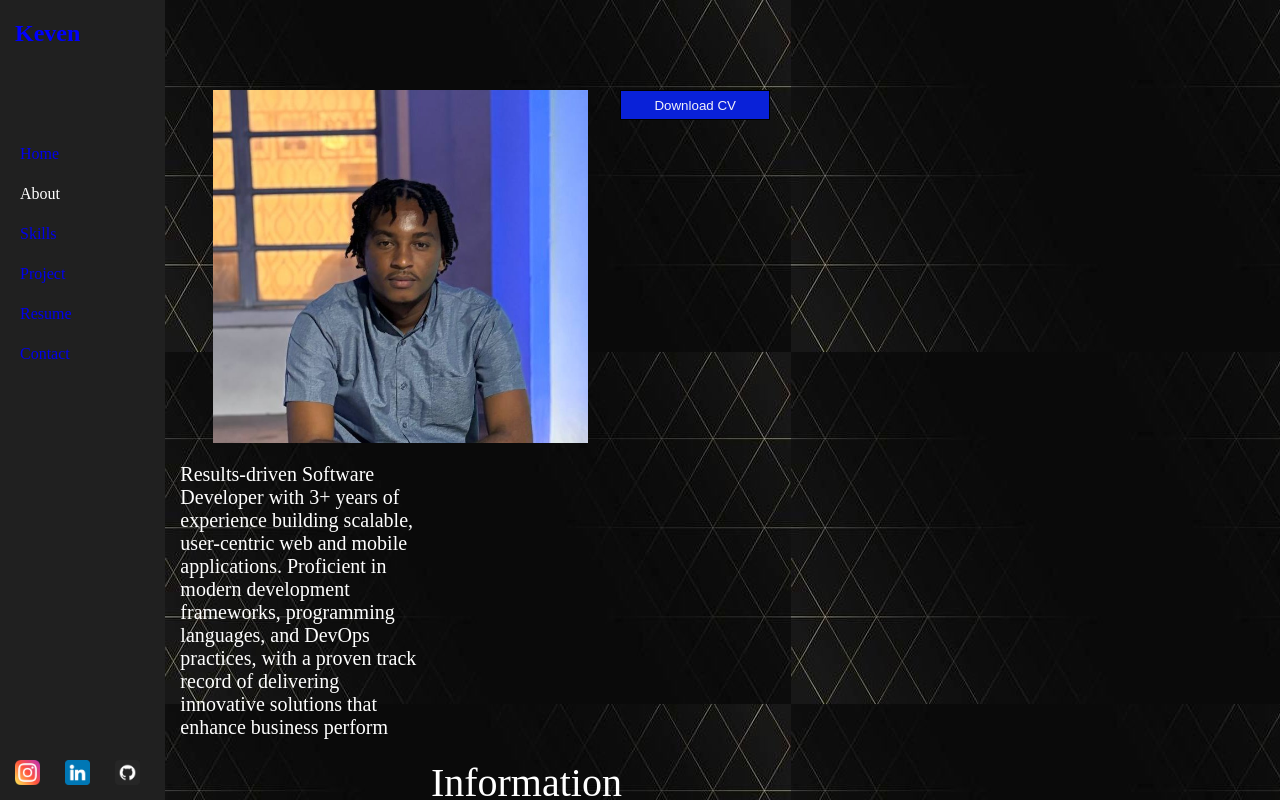
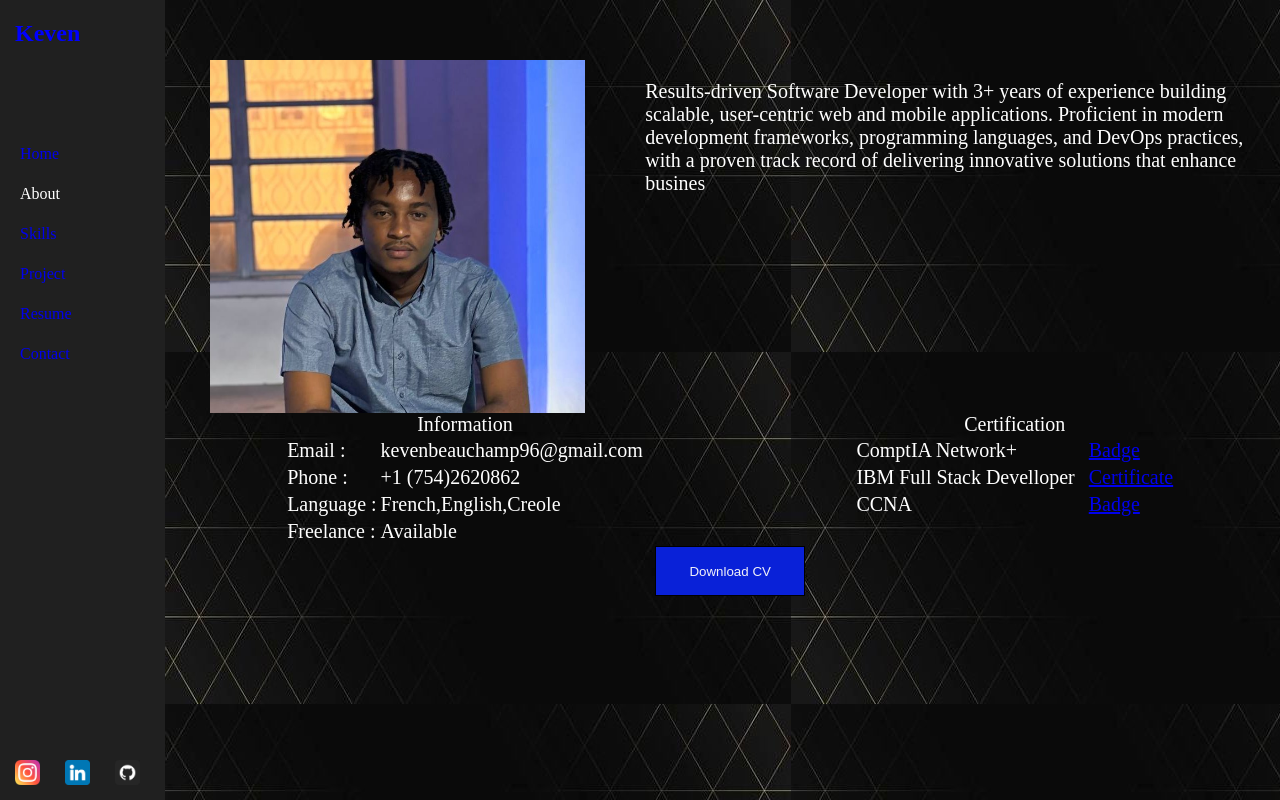
Before and after one commit to KevenBeauchamp/portfolioKWI, a React (Vite) app: page /about in a window 1280 px wide. Shown: the top 800 px of the page. Built offline with nearby package versions, Linux system fonts and the light colour scheme; no server answers.

Commit message:
Home and About is good

```diff
--- a/package.json
+++ b/package.json
@@ -19,6 +19,7 @@
     "nodemailer": "^6.10.0",
     "path": "^0.12.7",
     "react": "^18.3.1",
+    "react-circular-progressbar": "^2.2.0",
     "react-dom": "^18.3.1",
     "react-responsive": "^10.0.1",
     "react-router-dom": "^7.1.1",
--- /dev/null
+++ b/src/component/PhotoshopSkill.jsx
@@ -0,0 +1,37 @@
+import React from "react";
+import { CircularProgressbar, buildStyles } from "react-circular-progressbar";
+import "react-circular-progressbar/dist/styles.css";
+import psLogo from "../assets/js.webp"; // Make sure to place the logo in your project directory
+
+const PhotoshopSkill = () => {
+  const percentage = 90;
+
+  return (
+    <div className="flex flex-col items-center justify-center bg-black text-white p-4">
+      <div className="relative w-24 h-24">
+      <div className="absolute w-full h-full" style={{ width: "75px" }}>
+    <img
+      src={psLogo}
+      alt="Photoshop Logo"
+      className="absolute w-full h-full object-contain opacity-10 z-0"
+    />
+    <div className="absolute w-full h-full z-10">
+      <CircularProgressbar
+        value={percentage}
+        text={`${percentage}%`}
+        styles={buildStyles({
+          textColor: "white",
+          pathColor: "#00CFFF",
+          trailColor: "#1a1a1a",
+          textSize: "24px",
+        })}
+      />
+    </div>
+  </div>
+      </div>
+      <div className="mt-2 text-white text-sm font-medium">Photoshop</div>
+    </div>
+  );
+};
+
+export default PhotoshopSkill;
--- a/src/css/About.module.css
+++ b/src/css/About.module.css
@@ -1,9 +1,9 @@
 .content{
     display: flex;
-    /* justify-content: flex-start; */
+    justify-content: space-around;
     /* height: 100vh; */
     font-size: 20px;
-    padding-top: 30px;
+    /* padding-top: 0px; */
 }
 .info{
     width: 40%;
@@ -23,9 +23,13 @@
 .picture img{
     width: 375px;
 }
-.tableResume{
-    font-size: 40px;
+.tableResume .tableResumes{
+    /* display: none; */
+    width: 40px;
 
+}
+.tableResumeMobile {
+       font-size: 40px;
 }
 
 .resumeMobile p {
@@ -49,10 +53,22 @@
     /* color: blue; */
     /* background-color: blue; */
 /* } */
-.buttonAbout button{
-    width: 150px;
+.buttonAboutMobile button{
+    width: 250px;
     height: 30px;
     background-color: #0921d8;
     color: #f1f1f8;
     border: 1px solid black;
 }
+.buttonAbout {
+    display: flex;
+    justify-content: center;
+}
+.buttonAbout button{
+    width: 150px;
+    height: 50px;
+    background-color: #0921d8;
+    color: #f1f1f8;
+    border: 1px solid black;
+    /* text-size-adjust: 25px; */
+}
--- a/src/css/Home.module.css
+++ b/src/css/Home.module.css
@@ -12,13 +12,17 @@
 }
 .skill{
     display: flex;
-    justify-content: flex-end;
+    justify-content: center;
+
 }
 .partTwo{
-    display: flex;
-    justify-content: space-around;
-    padding-top: 15px;
+    /* display: flex;
+    justify-content: center;
+    padding-top: 15px; */
     height: 9%;
+    position:absolute;
+    bottom: 0;
+    left: 43%;
 }
 .skillOne{
     margin-left: 15px;
@@ -60,6 +64,9 @@ span{
 .contentMobile h3{
     font-size: 40px;
 }
+.content h3{
+    font-size: 30px;
+}
 .allButton{
     display: flex;
     justify-content: space-around;
--- a/src/pages/About.jsx
+++ b/src/pages/About.jsx
@@ -36,8 +36,9 @@ export default function AboutPage(){
   }, []);
     return(
         <>
-            <div className={isTabletOrMobile?classes.contentMobile: classes.content}>
-                <div className={isTabletOrMobile?classes.infoMobile: classes.info}>
+            <div className={isTabletOrMobile?classes.contentMobile: ""}>
+                <div className={isTabletOrMobile?classes.infoMobile: ""}>
+                  <div className={isTabletOrMobile?"": classes.content }>
                     <motion.div
                         animate={{ rotate: 360 }}
                         transition={{ duration: 1 }}
@@ -50,31 +51,33 @@ export default function AboutPage(){
                       {/* <motion.span>{displayText}</motion.span> */}
 
                     </div>
-                    <div className={classes.tableResume}>
+                  </div>
+                  <div className={isTabletOrMobile?"": classes.content }>
+                    <div className={classes.tableResumes}>
 
                         <table>
                           <caption>
                             Information
                           </caption>
                           <tr>
-                            <td>Email &nbsp; &nbsp; &nbsp; &nbsp; &nbsp; : </td>
+                            <td>Email {isTabletOrMobile?" &nbsp; &nbsp; &nbsp; &nbsp; &nbsp;": " "} : </td>
                             <td>kevenbeauchamp96@gmail.com</td>
                           </tr>
                           <tr>
-                            <td>Phone &nbsp;  &nbsp; &nbsp;  &nbsp; &nbsp;   : </td>
+                            <td>Phone {isTabletOrMobile?" &nbsp;  &nbsp; &nbsp;  &nbsp; &nbsp;": " "}    : </td>
                             <td>+1 (754)2620862</td>
                           </tr>
                           <tr>
-                            <td>Language &nbsp; &nbsp;  : </td>
+                            <td>Language {isTabletOrMobile?" &nbsp; &nbsp;": " "}   : </td>
                             <td>French,English,Creole</td>
                           </tr>
                           <tr>
-                            <td>Freelance &nbsp; &nbsp;&nbsp;: </td>
+                            <td>Freelance{isTabletOrMobile?" &nbsp; &nbsp;&nbsp;": " "}: </td>
                             <td>Available</td>
                           </tr>
                         </table>
                     </div>
-                    <div className={classes.tableResume}>
+                    <div className={isTabletOrMobile?classes.tableResumeMobile: classes.tableResume}>
                         <table>
                           <caption>
                               Certification
@@ -93,8 +96,10 @@ export default function AboutPage(){
                           </tr>
                         </table>
                     </div>
+                  </div>
+
                 </div>
-                <div className={classes.buttonAbout}>
+                <div className= {isTabletOrMobile?classes.buttonAboutMobile: classes.buttonAbout}>
                     <motion.button
                       onClick={onButtonClick}
                         whileTap={{ scale: 0.9 }}
--- a/src/pages/Home.jsx
+++ b/src/pages/Home.jsx
@@ -82,7 +82,7 @@ export default function HomePage(){
                   >Keven Beauchamp</motion.span></h1>
                   <h3 >  I am  &nbsp;
                       <motion.span className="inline">{displayText}</motion.span>
-                      &nbsp; <br/> I have three  certificates and a Bachelor's <br/> degree in computer science </h3>
+                      &nbsp; <br/> I have three  certificates and a Bachelor's {isTabletOrMobile?<br/> : ""} degree in computer science </h3>
                   <div className={classes.allButton}>
                   {/* <div>
                     <motion.button
--- a/src/pages/Skills.jsx
+++ b/src/pages/Skills.jsx
@@ -9,6 +9,7 @@ import htmlcssPicture from "../assets/htmlcss.png";
 import databasePicture from "../assets/database.png";
 import pythonPicture from "../assets/python.png";
 import networkSocial from "../assets/social-network.png"
+import PhotoshopSkill from "../component/PhotoshopSkill.jsx";
 export default function SkillsPage(){
     const skill_one = [
         "     ",
@@ -27,7 +28,7 @@ export default function SkillsPage(){
       ];
     return(
         <>
-            <div >
+            {/* <div >
             <h2 className={classes.title}>My Skills</h2>
 
                 <div className={classes.content}>
@@ -64,10 +65,10 @@ export default function SkillsPage(){
                         duration: 0.3,
                         ease: "easeOut",
                     }}
-                >
+                >                     */}
                 {/*
                 <img src={javaPicture} alt="" srcset=""  width="75px"/> */}
-                    <h3>75%</h3>
+                    {/* <h3>75%</h3>
                         <span>Java</span>
                         </motion.div>
                         <motion.div
@@ -254,41 +255,12 @@ export default function SkillsPage(){
                             <h3>85%</h3>
                             <span>Routing & Switching</span>
                             </motion.div>
-                </div>
-                {/* <div>
-                    <div className={classes.mdoalcircular} style={{
-                        // backgroundImage: `url(${javascript_picture})`,
-                        // backgroundSize: '60px',
-                        // backgroundRepeat: 'no-repeat',
-                        // backgroundPosition: 'center',
-                        // opacity: 0.5,
-                        }}>
-                        <svg sty xmlns="http://www.w3.org/2000/svg" width="200" height="200">
-                           <circle
-                                cx="50"
-                                cy="50"
-                                r="40"
-                                stroke="white"
-                                stroke-width="10"
-                                fill="none"
-                            />
-                            <circle
-                                cx="50"
-                                cy="50"
-                                r="40"
-                                stroke="blue"
-                                stroke-width="10"
-                                fill="none"
-                                stroke-dasharray="251.2"
-                                stroke-dashoffset="62.8"
-                                transform="rotate(-90 50 50)"
-                            />
-                        </svg>
-                        <p className={classes.pourcentage}>75%</p>
-                    </div>
-                    <p>Javascript</p>
                 </div> */}
-            </div>
+                {/* <div>                 */}
+
+                {/* </div> */}
+            {/* </div> */}
+            <PhotoshopSkill />
         </>
     )
 }
```
Also changed, not shown: 1 other file (tests, documents, lock files or other folders).
